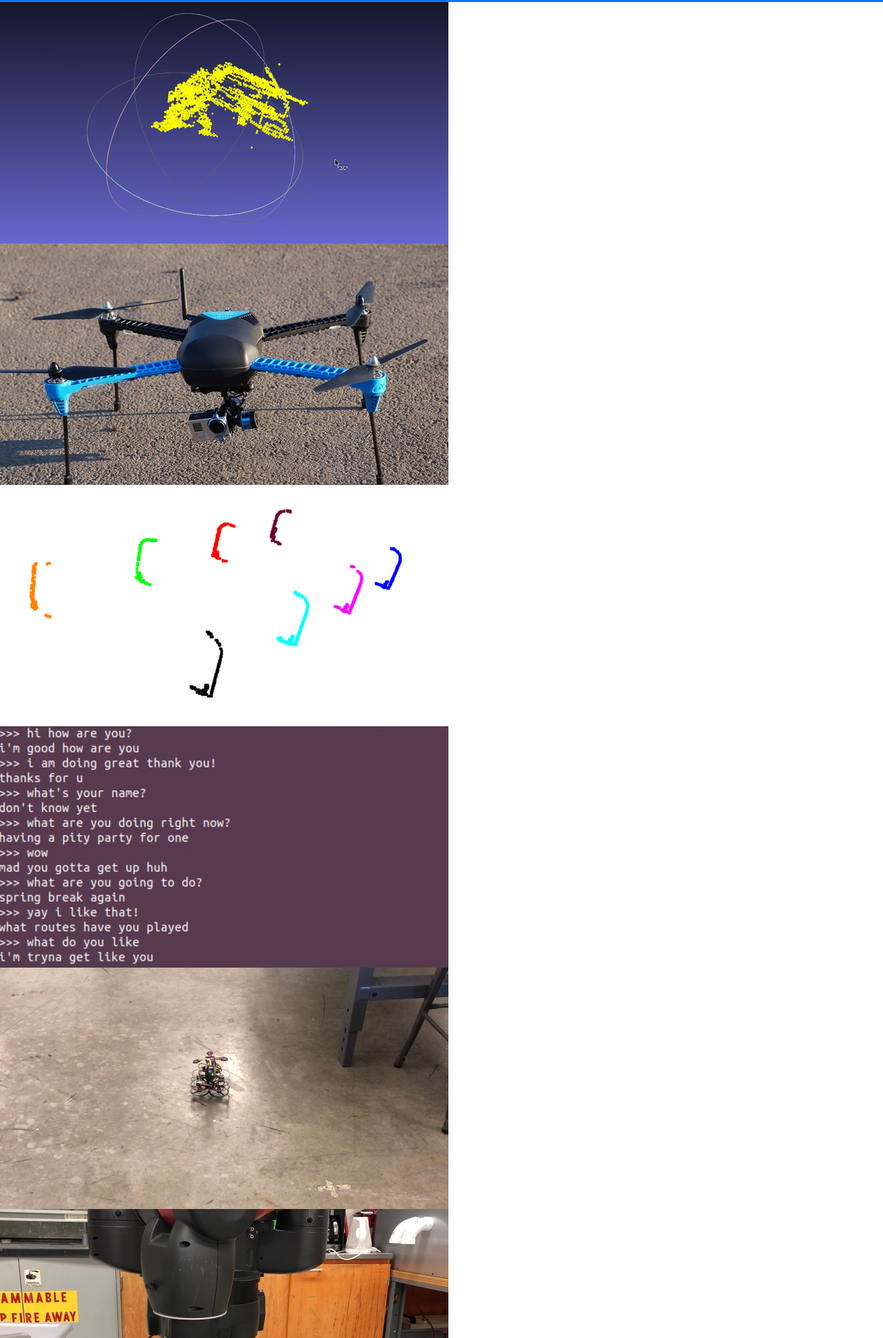
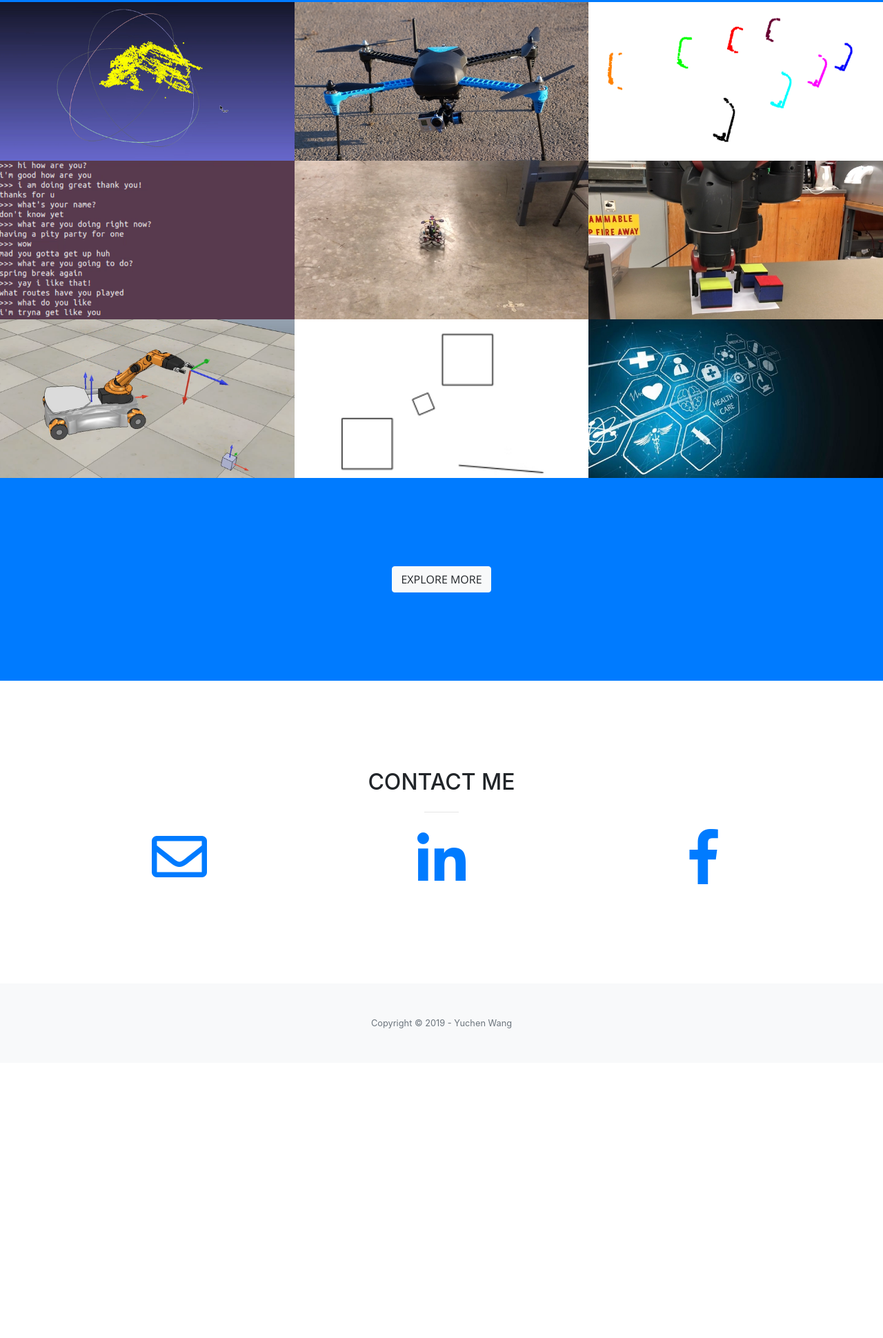
Before and after one commit to yuchnw/yuchnw.github.io, a website with bundled scripts: page index.html in a window 1280 px wide. Shown: the part 2315-4255 px from the top of the page at 69% size. After the commit the page ends 3856 px from the top, so only its background shows below. Built offline with nearby package versions, Linux system fonts and the light colour scheme; files whose address does not match are found by name.

Commit message:
Revert previous two commits

```diff
--- a/index.html
+++ b/index.html
@@ -162,7 +162,7 @@
     <section class="p-0">
       <div class="container-fluid p-0">
         <div class="row no-gutters">
-          <div class="portfolio-item">
+          <div class="col-lg-4 col-sm-6 portfolio-item">
               <a class="portfolio-link" data-toggle="modal" href="#portfolioModal14">
                 <img class="img-fluid" src="img/portfolio/fullsize/f450.jpg" alt="">
                 <div class="overlay">
@@ -170,7 +170,7 @@
                 </div>
               </a>
           </div>
-          <div class="portfolio-item">
+          <div class="col-lg-4 col-sm-6 portfolio-item">
             <a class="portfolio-link" data-toggle="modal" href="#portfolioModal9">
               <img class="img-fluid" src="img/portfolio/fullsize/iris.jpg" alt="">
               <div class="overlay">
@@ -178,11 +178,51 @@
               </div>
             </a>
           </div>
-          <div class="portfolio-item">
+          <div class="col-lg-4 col-sm-6 portfolio-item">
               <a class="portfolio-link" data-toggle="modal" href="#portfolioModal15">
                 <img class="img-fluid" src="img/portfolio/fullsize/poles.png" alt="">
                 <div class="overlay">
                   <div class="text">Pole Detection</div>
+                </div>
+              </a>
+          </div>
+          <div class="col-lg-4 col-sm-6 portfolio-item">
+              <a class="portfolio-link" data-toggle="modal" href="#portfolioModal11">
+                <img class="img-fluid" src="img/portfolio/fullsize/chat.png" alt="">
+                <div class="overlay">
+                  <div class="text">Conversational AI</div>
+                </div>
+              </a>
+          </div>
+          <div class="col-lg-4 col-sm-6 portfolio-item">
+            <a class="portfolio-link" data-toggle="modal" href="#portfolioModal12">
+              <img class="img-fluid" src="img/portfolio/fullsize/rotor.jpg" alt="">
+              <div class="overlay">
+                <div class="text">Quadrotor Autonomous Control</div>
+              </div>
+            </a>
+          </div>
+          <div class="col-lg-4 col-sm-6 portfolio-item">
+            <a class="portfolio-link" data-toggle="modal" href="#portfolioModal7">
+              <img class="img-fluid" src="img/portfolio/fullsize/baxter_block.jpg" alt="">
+              <div class="overlay">
+                <div class="text">Baxter Tower Stacking</div>
+              </div>
+            </a>
+          </div>
+          <div class="col-lg-4 col-sm-6 portfolio-item">
+              <a class="portfolio-link" data-toggle="modal" href="#portfolioModal10">
+                <img class="img-fluid" src="img/portfolio/fullsize/kuka_tbn.png" alt="">
+                <div class="overlay">
+                  <div class="text">KUKA Motion Planning</div>
+                </div>
+              </a>
+          </div>
+          <div class="col-lg-4 col-sm-6 portfolio-item">
+              <a class="portfolio-link" data-toggle="modal" href="#portfolioModal13">
+                <img class="img-fluid" src="img/portfolio/fullsize/pinball.png" alt="">
+                <div class="overlay">
+                  <div class="text">PinBall Dynamic Simulation</div>
                 </div>
               </a>
           </div>
@@ -194,6 +234,14 @@
               </div>
             </a>
           </div> -->
+          <div class="col-lg-4 col-sm-6 portfolio-item">
+              <a class="portfolio-link" data-toggle="modal" href="#portfolioModal8">
+                <img class="img-fluid" src="img/portfolio/fullsize/dermatology.jpg" alt="">
+                <div class="overlay">
+                  <div class="text">Dermatology Diagnose</div>
+                </div>
+              </a>
+          </div>
           <!-- <div class="col-lg-4 col-sm-6 portfolio-item">
               <a class="portfolio-link" data-toggle="modal" href="#portfolioModal6">
                 <img class="img-fluid" src="img/portfolio/fullsize/rrt.jpg" alt="">
@@ -237,58 +285,6 @@
               <img class="img-fluid" src="img/portfolio/fullsize/button.jpg" alt="">
             </a>
           </div> -->
-        </div>
-        <div class="row no-gutters">
-          <div class="portfolio-item">
-            <a class="portfolio-link" data-toggle="modal" href="#portfolioModal11">
-              <img class="img-fluid" src="img/portfolio/fullsize/chat.png" alt="">
-              <div class="overlay">
-                <div class="text">Conversational AI</div>
-              </div>
-            </a>
-          </div>
-          <div class="portfolio-item">
-            <a class="portfolio-link" data-toggle="modal" href="#portfolioModal12">
-              <img class="img-fluid" src="img/portfolio/fullsize/rotor.jpg" alt="">
-              <div class="overlay">
-                <div class="text">Quadrotor Autonomous Control</div>
-              </div>
-            </a>
-          </div>
-          <div class="portfolio-item">
-            <a class="portfolio-link" data-toggle="modal" href="#portfolioModal7">
-              <img class="img-fluid" src="img/portfolio/fullsize/baxter_block.jpg" alt="">
-              <div class="overlay">
-                <div class="text">Baxter Tower Stacking</div>
-              </div>
-            </a>
-          </div>
-        </div>
-        <div class="row no-gutters">
-          <div class="portfolio-item">
-            <a class="portfolio-link" data-toggle="modal" href="#portfolioModal10">
-              <img class="img-fluid" src="img/portfolio/fullsize/kuka_tbn.png" alt="">
-              <div class="overlay">
-                <div class="text">KUKA Motion Planning</div>
-              </div>
-            </a>
-          </div>
-          <div class="portfolio-item">
-              <a class="portfolio-link" data-toggle="modal" href="#portfolioModal13">
-                <img class="img-fluid" src="img/portfolio/fullsize/pinball.png" alt="">
-                <div class="overlay">
-                  <div class="text">PinBall Dynamic Simulation</div>
-                </div>
-              </a>
-          </div>
-        </div>
-        <div class="portfolio-item">
-          <a class="portfolio-link" data-toggle="modal" href="#portfolioModal8">
-            <img class="img-fluid" src="img/portfolio/fullsize/dermatology.jpg" alt="">
-            <div class="overlay">
-              <div class="text">Dermatology Diagnose</div>
-            </div>
-          </a>
         </div>
       </div>
     </section>
```
